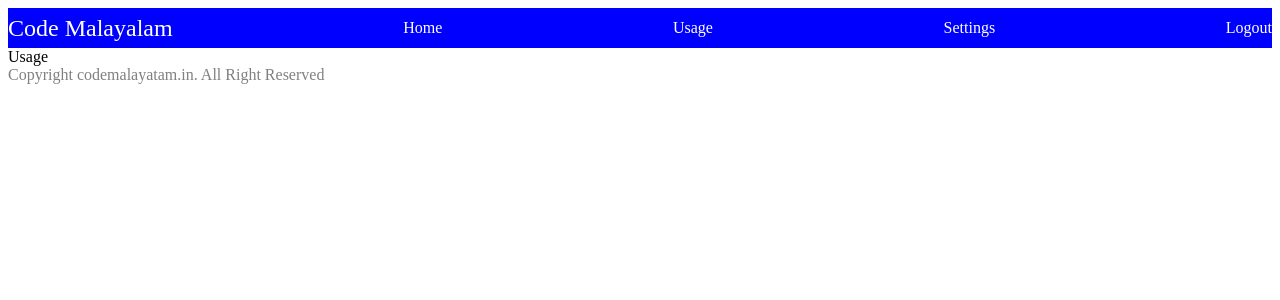
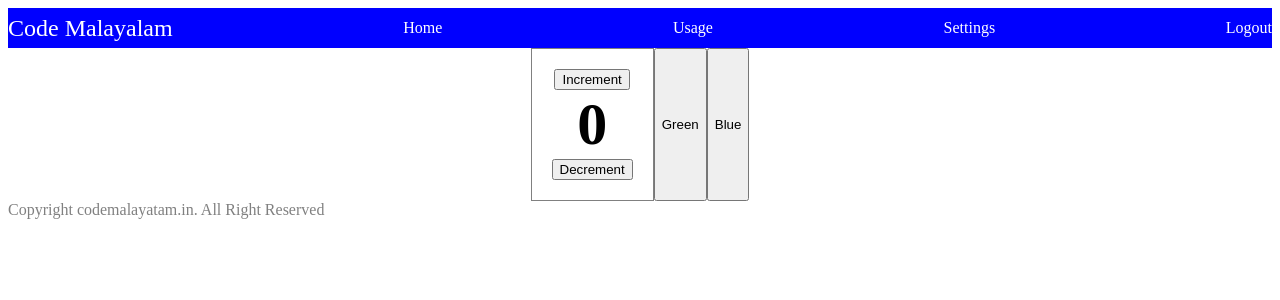
Before and after one commit to buildwithfavas/react-codeMalyalamNotes, a React (Create React App) app in the folder my-first-app/: page / in a window 1280 px wide. Both pictures are taken after a click on the element "Usage". Shown: the top 300 px of the page. Built offline with nearby package versions, Linux system fonts and the light colour scheme.

Commit message:
useState

```diff
--- a/my-first-app/src/MyApp.js
+++ b/my-first-app/src/MyApp.js
@@ -3,6 +3,7 @@ import HomePage from './list/Pages/HomePage';
 import Header from "./components/Header";
 import Footer from "./components/Footer";
 import DummyPage from './list/Pages/DummyPage';
+import Usage from "./list/Pages/Usage";
 
 class MyApp extends Component {
 
@@ -13,7 +14,7 @@ class MyApp extends Component {
         };
     }
 
-    handleMenuSelect = (value) =>  {
+    handleMenuSelect = (value) => {
         console.log(value);
         this.setState({
             currentSelected: value
@@ -29,10 +30,10 @@ class MyApp extends Component {
             case 'home':
                 return <HomePage />
             case 'usage':
-                return <DummyPage key="usage" name='Usage' />
-                case 'settings':
+                return <Usage />
+            case 'settings':
                 return <DummyPage key="settings" name='Settings' />
-                case 'logout':
+            case 'logout':
                 return <DummyPage key="logout" name='Logout' />
             default:
                 break;
--- a/my-first-app/src/components/Header.css
+++ b/my-first-app/src/components/Header.css
@@ -10,3 +10,7 @@
 .header-title{
     font-size: x-large;
 }
+
+span:hover{
+    cursor: pointer;
+}
--- a/my-first-app/src/list/Pages/HomePage.js
+++ b/my-first-app/src/list/Pages/HomePage.js
@@ -2,7 +2,7 @@ import React from "react";
 import Tools from "../../components/Tools";
 import SimpleList from "../SimpleList";
 
-class List extends React.Component {
+class HomePage extends React.Component {
 
     constructor(props) {
         super(props);
@@ -84,4 +84,4 @@ class List extends React.Component {
     }
 }
 
-export default List;
+export default HomePage;
--- /dev/null
+++ b/my-first-app/src/list/Pages/Usage.css
@@ -0,0 +1,17 @@
+.usage {
+  display: flex;
+  justify-content: center;
+}
+
+.usage-item {
+  display: flex;
+  flex-direction: column;
+  align-items: center;
+  padding: 20px;
+  border: 1px solid grey;
+}
+
+.usage-item-label {
+  font-size: 60px;
+  font-weight: bold;
+}
--- /dev/null
+++ b/my-first-app/src/list/Pages/Usage.js
@@ -0,0 +1,30 @@
+import React, { useState } from 'react';
+import './Usage.css';
+
+function Usage() {
+
+    const [value, setValue] = useState(0);
+    const [color, setColor] = useState('white');
+
+    return (
+        <div className='usage'>
+            <div className='usage-item' style={{ background: color }}>
+                <button onClick={() => {
+                    setValue(value + 1)
+                }}>Increment</button>
+                <label className='usage-item-label'>{value}</label>
+                <button onClick={() => {
+                    setValue(value - 1)
+                }}>Decrement</button>
+            </div>
+            <button onClick={() => {
+                setColor('green')
+            }}>Green</button>
+            <button onClick={() => {
+                setColor('blue')
+            }}>Blue</button>
+        </div>
+    );
+}
+
+export default Usage;
```
Also changed, not shown: 1 other file (tests, documents, lock files or other folders).
